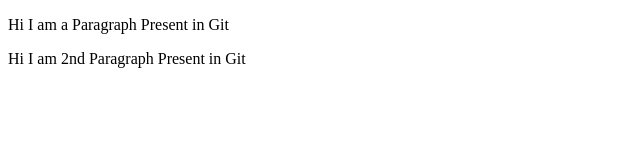
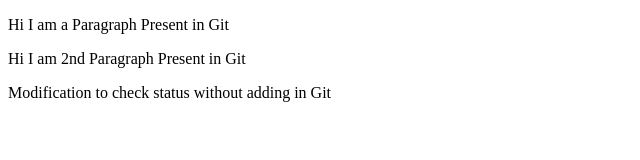
Before and after one commit to pratikd2/gitdemo, a plain HTML site: page index.html in a window 1280 px wide. Shown: the whole page, without its empty margins (0-640 px from the left). Drawn offline with Linux system fonts and the light colour scheme.

Commit message:
Commiting index 2nd Time

```diff
--- a/index.html
+++ b/index.html
@@ -4,5 +4,6 @@
 <body>
 <p> Hi I am a Paragraph Present in Git </p>
 <p> Hi I am 2nd Paragraph Present in Git </p>
+<p>Modification to check status without adding in Git</p>
 </body>
 </html>
```
